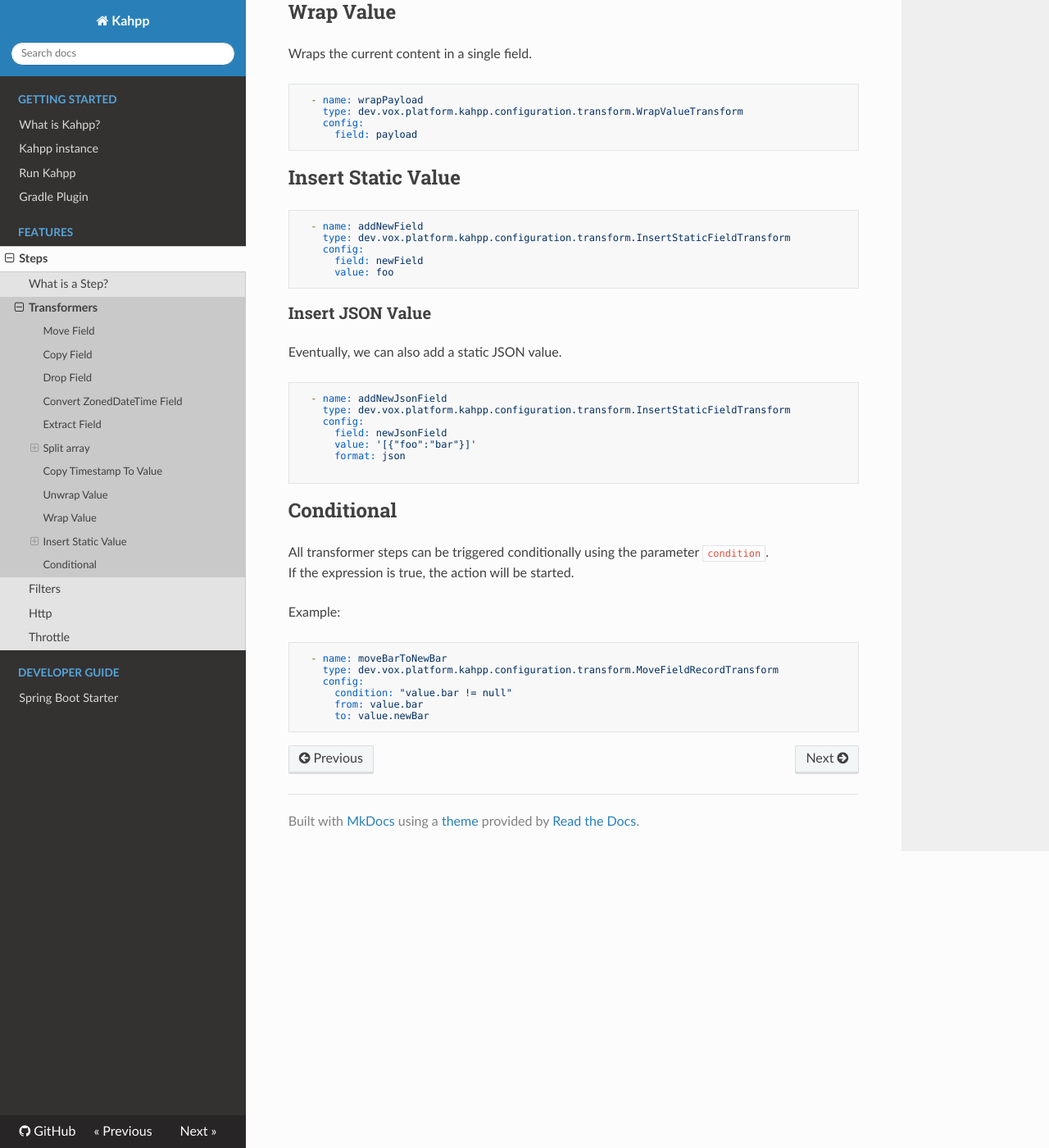
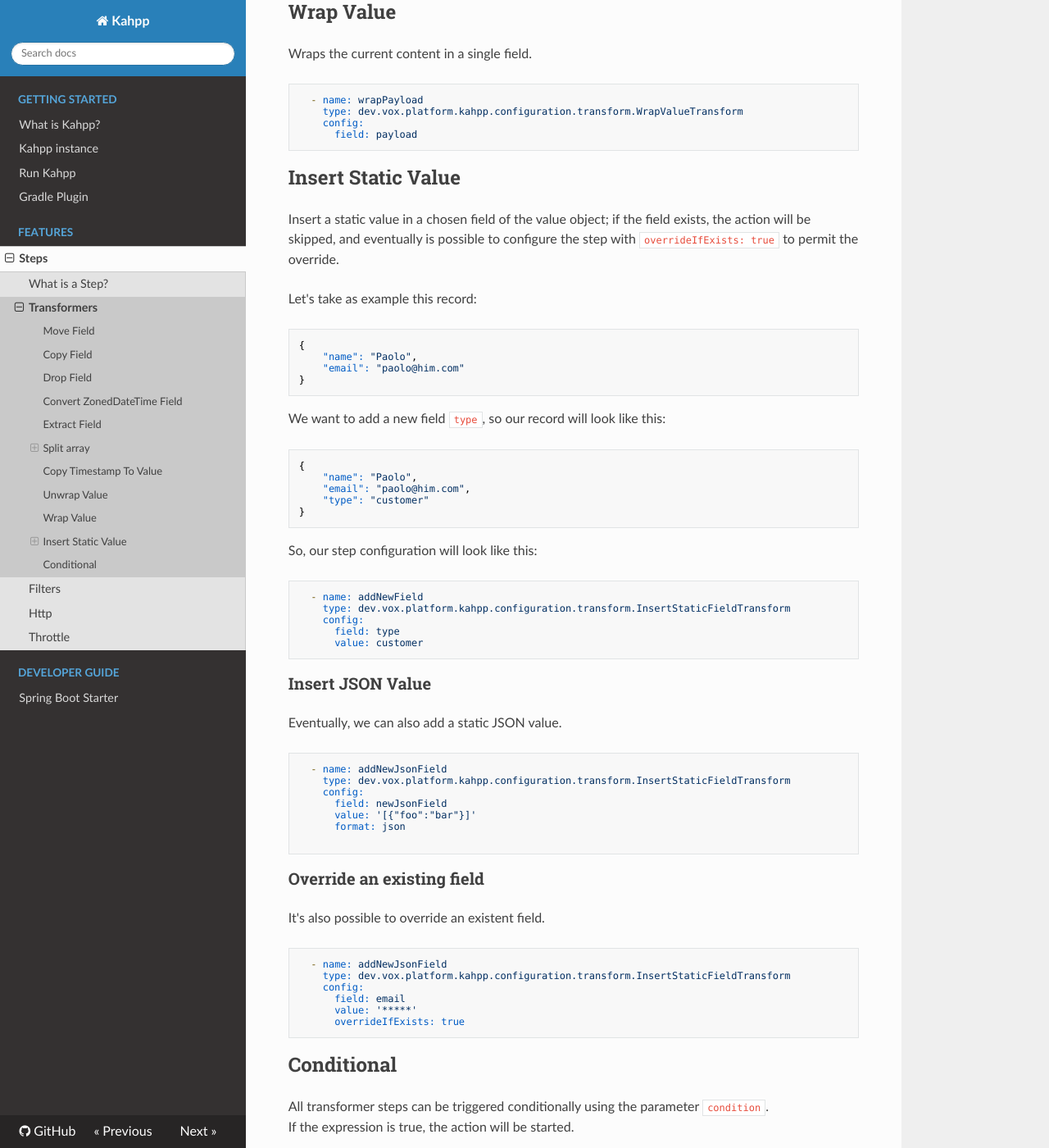
Before and after one commit to GetFeedback/kahpp-oss, an MkDocs documentation site: the page built from docs/features/transformers.md, in a window 1280 px wide and 1400 px high, scrolled down 2857 px. Shown: the whole window at 82% size. Built offline with MkDocs 1.6.1, drawn with Linux system fonts in a browser that asks for light colours; nearby versions of some CDN libraries.

Commit message:
Add optional config 'overrideIfExists' in InsertField Step
Add a new config on 'InsertStaticFieldTransform' step called 'overrideIfExists'.
If it is 'true', allow the override of an existent field.
The default value for this configuration is 'false'.

Signed-off-by: Stefano Guerrini <sguerrini@surveymonkey.com>

````diff
--- a/docs/features/transformers.md
+++ b/docs/features/transformers.md
@@ -150,12 +150,35 @@
 
 ## Insert Static Value
 
+Insert a static value in a chosen field of the value object; if the field exists, the action will be skipped, and eventually is possible to configure the step with `overrideIfExists: true` to permit the override.
+
+Let's take as example this record:
+
+```yaml
+{
+    "name": "Paolo",
+    "email": "paolo@him.com"
+}
+```
+
+We want to add a new field `type`, so our record will look like this:
+
+```yaml
+{
+    "name": "Paolo",
+    "email": "paolo@him.com",
+    "type": "customer"
+}
+```
+
+So, our step configuration will look like this:
+
 ```yaml
   - name: addNewField
     type: dev.vox.platform.kahpp.configuration.transform.InsertStaticFieldTransform
     config:
-      field: newField
-      value: foo
+      field: type
+      value: customer
 ```
 
 ### Insert JSON Value
@@ -169,6 +192,19 @@
       value: '[{"foo":"bar"}]'
       format: json
 
+```
+
+### Override an existing field
+
+It's also possible to override an existent field.
+
+```yaml
+  - name: addNewJsonField
+    type: dev.vox.platform.kahpp.configuration.transform.InsertStaticFieldTransform
+    config:
+      field: email
+      value: '*****'
+      overrideIfExists: true
 ```
 
 ## Conditional
````
Also changed, not shown: 2 other files.
